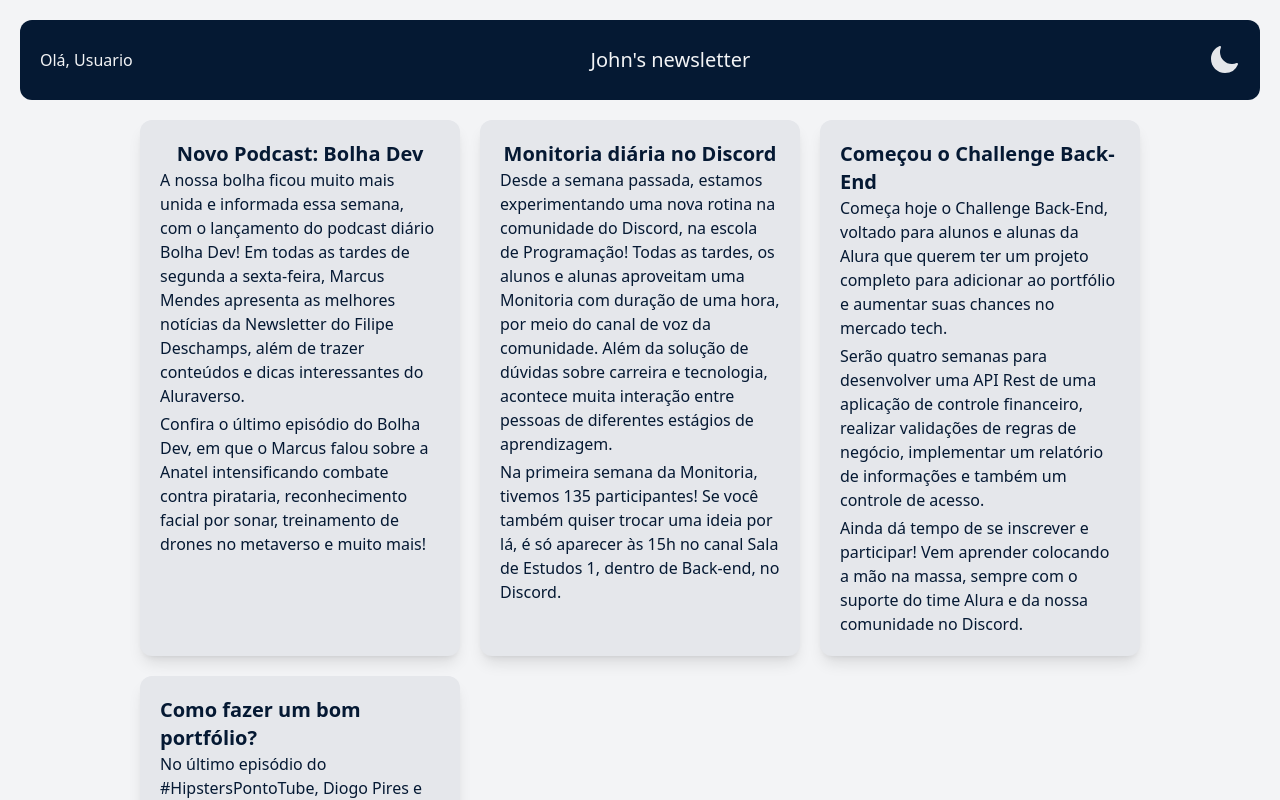
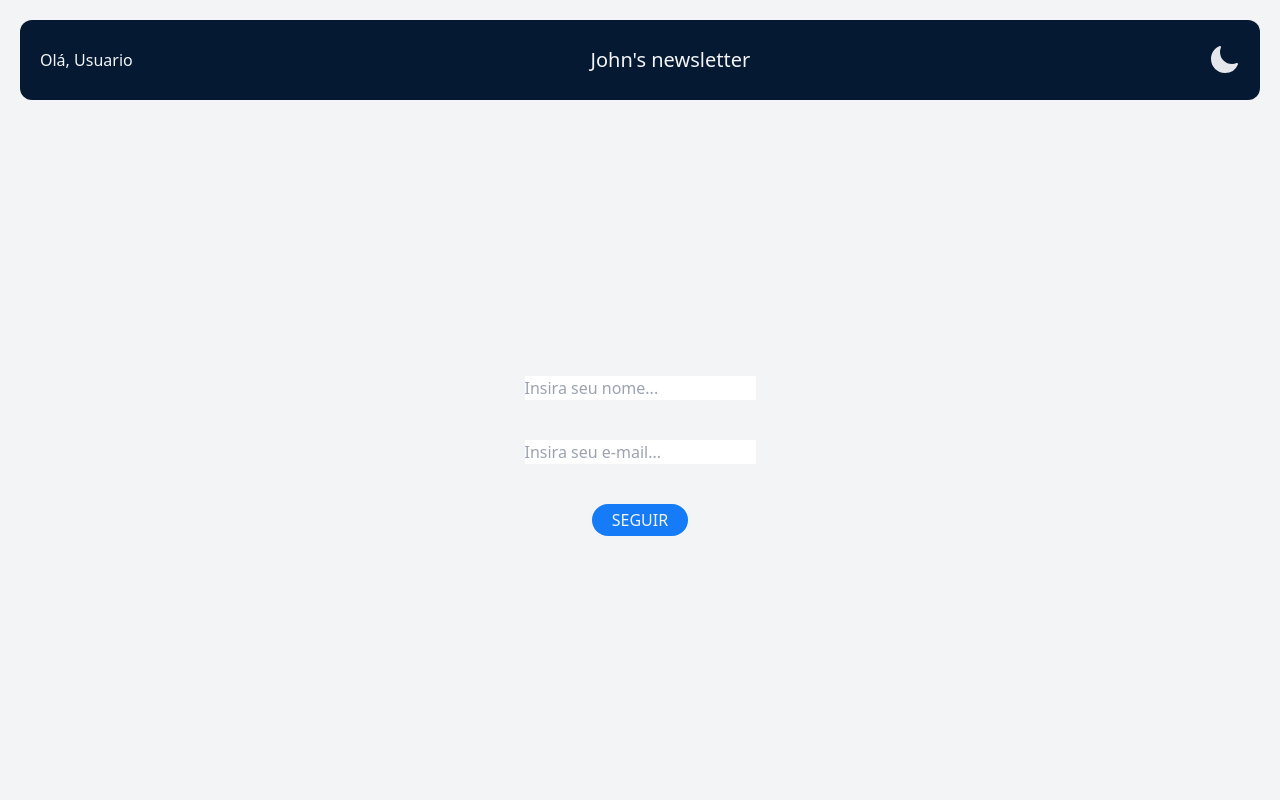
Before and after one commit to joaoricardoM/john-newsletter, a React (Vite) app: page / in a window 1280 px wide. Shown: the top 800 px of the page. Built offline with nearby package versions, Linux system fonts and the light colour scheme.

Commit message:
update code

```diff
--- a/articles.json
+++ b/articles.json
@@ -2,7 +2,7 @@
     {
       "title": "Novo Podcast: Bolha Dev",
       "text": [
-        "A nossa bolha ficou muito mais unida e informada essa semana, com o lançamento do podcast diário Bolha Dev!  Em todas as tardes de segunda a sexta-feira, Marcus Mendes apresenta as melhores notícias da Newsletter do Filipe Deschamps, além de trazer conteúdos e dicas interessantes do Aluraverso.",
+        "A nossa bolha ficou muito mais unida e informada essa semana, com o lançamento do podcast diário Bolha Dev!  Em todas as tardes de segunda a sexta-feira, Marcus Mendes apresenta as melhores notícias da Newsletter do Filipe Deschamps, além de trazer conteúdos e dicas interessantes do blueverso.",
         "Confira o último episódio do Bolha Dev, em que o Marcus falou sobre a Anatel intensificando combate contra pirataria, reconhecimento facial por sonar, treinamento de drones no metaverso e muito mais!"
       ],
       "tags": ["podcast", "bolhadev"]
@@ -18,9 +18,9 @@
     {
       "title": "Começou o Challenge Back-End",
       "text": [
-        "Começa hoje o Challenge Back-End, voltado para alunos e alunas da Alura que querem ter um projeto completo para adicionar ao portfólio e aumentar suas chances no mercado tech.",
+        "Começa hoje o Challenge Back-End, voltado para alunos e alunas da blue que querem ter um projeto completo para adicionar ao portfólio e aumentar suas chances no mercado tech.",
         "Serão quatro semanas para desenvolver uma API Rest de uma aplicação de controle financeiro, realizar validações de regras de negócio, implementar um relatório de informações e também um controle de acesso.",
-        "Ainda dá tempo de se inscrever e participar! Vem aprender colocando a mão na massa, sempre com o suporte do time Alura e da nossa comunidade no Discord."
+        "Ainda dá tempo de se inscrever e participar! Vem aprender colocando a mão na massa, sempre com o suporte do time blue e da nossa comunidade no Discord."
       ],
       "tags": ["back-end", "node", "java"]
     },
--- a/src/App.jsx
+++ b/src/App.jsx
@@ -1,12 +1,19 @@
+import { useState } from "react";
+
 import ArticlesList from "./components/ArticleList/ArticleList";
+import Form from "./components/Form/Form";
 import Header from "./components/Header/Header";
 
 const App = () => {
-  return (<>
-  <Header />
-  <ArticlesList/>
-  </>
-  )
-}
+  const [user, setUser] = useState();
+  const hasUser = Boolean(user);
+  return (
+    <div className="h-screen">
+      <Header user={user} />
+      {hasUser && <ArticlesList />}
+      {hasUser || <Form onSubmit={setUser} />}
+    </div>
+  );
+};
 
 export default App;
--- a/src/components/Article/Article.jsx
+++ b/src/components/Article/Article.jsx
@@ -1,15 +1,29 @@
-const Article = ({ title, text, tags, image, alt}) => {
-    return <div className="p-5 bg-gray-200 dark:bg-dark-200 sm:rounded-xl sm:shadow-lg flex flex-col items-center">
-        <h3 className="text-xl text-alura-200 dark:text-gray-200 font-bold">
+const Article = ({ title, text, tags, image, alt }) => {
+  return (
+    <div className="p-5 bg-gray-200 dark:bg-dark-200 sm:rounded-xl sm:shadow-lg flex flex-col items-center gap-2">
+      <h3 className="text-xl text-blue-200 dark:text-gray-200 font-bold">
         {title}
       </h3>
+      <div className="sm:w-full flex-row justify-end gap-2 pr-5 hidden sm:flex">
+        {tags.map((tag) => (
+          <span
+            key={tag}
+            className="bg-blue-100 dark:bg-dark-100 px-4 py-1 rounded-full text-gray-200 font-bold text-xs uppercase"
+          >
+            {tag}
+          </span>
+        ))}
+      </div>
       <div className="grid gap-1">
-            {
-                text.map((content, index) => <p className="text-alura-200 dark:text-gray-400" key={index}>{content}</p>)
-            }
+        {text.map((content, index) => (
+          <p className="text-blue-200 dark:text-gray-400" key={index}>
+            {content}
+          </p>
+        ))}
       </div>
       {image && <img className="p-4" src={image} />}
       {image && alt && <span className="sr-only">{alt}</span>}
     </div>
-}
-export default Article
+  );
+};
+export default Article;
--- a/src/components/Header/Header.jsx
+++ b/src/components/Header/Header.jsx
@@ -1,11 +1,13 @@
-import ToggleTheme from "../toggleTheme/toggleTheme"
+import ToggleTheme from "../toggleTheme/toggleTheme";
 
-const Header = () => {
-    return <div className="flex h-20 bg-alura-200 dark:bg-dark-200 justify-between items-center px-5 sm:rounded-xl sm:m-5">
-        <span className="text-gray-100">Olá, Usuario</span>
-        <h1 className="text-gray-100 text-xl">John's newsletter</h1>
-        <ToggleTheme />
+const Header = ({ user }) => {
+  return (
+    <div className="flex h-20 bg-blue-200 dark:bg-dark-200 justify-between items-center px-5 sm:rounded-xl sm:m-5">
+      <span className="text-gray-100">Olá, {user?.name || "Usuario"}</span>
+      <h1 className="text-gray-100 text-xl">John's newsletter</h1>
+      <ToggleTheme />
     </div>
-}
+  );
+};
 
-export default Header
+export default Header;
--- a/tailwind.config.cjs
+++ b/tailwind.config.cjs
@@ -12,7 +12,7 @@
             100: 'rgb(18, 18, 18)',
             200: 'rgb(51, 51, 51)'
         },
-        alura: {
+        blue: {
             100: '#167BF7',
             200: '#051933'
         }
```
Lines whose indentation alone changed are shown as unchanged.
